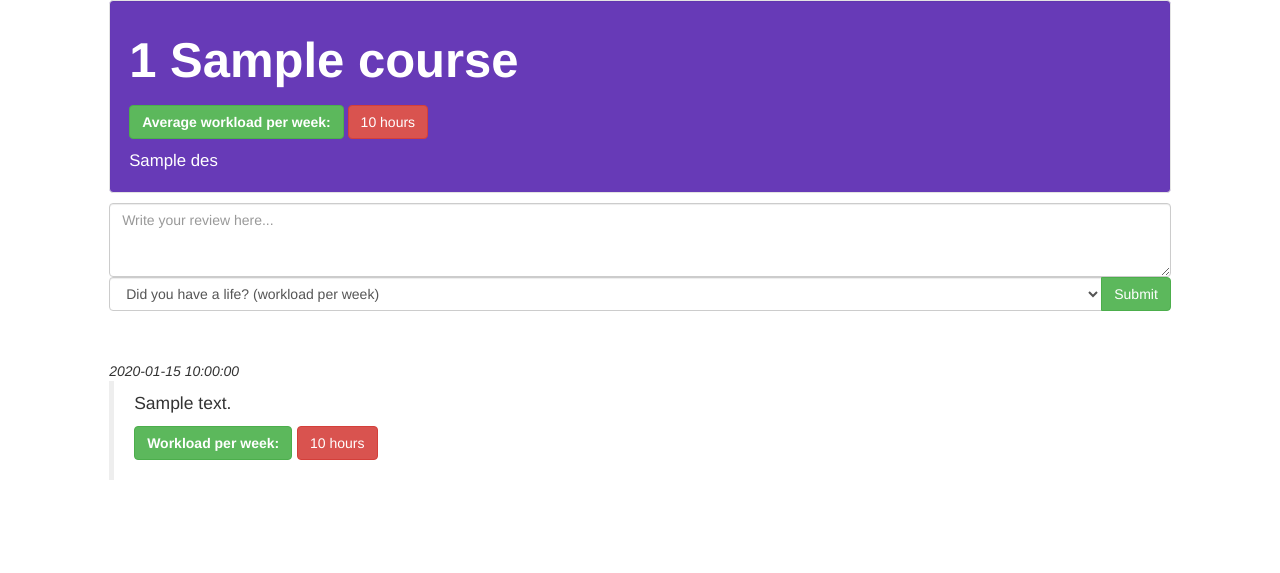
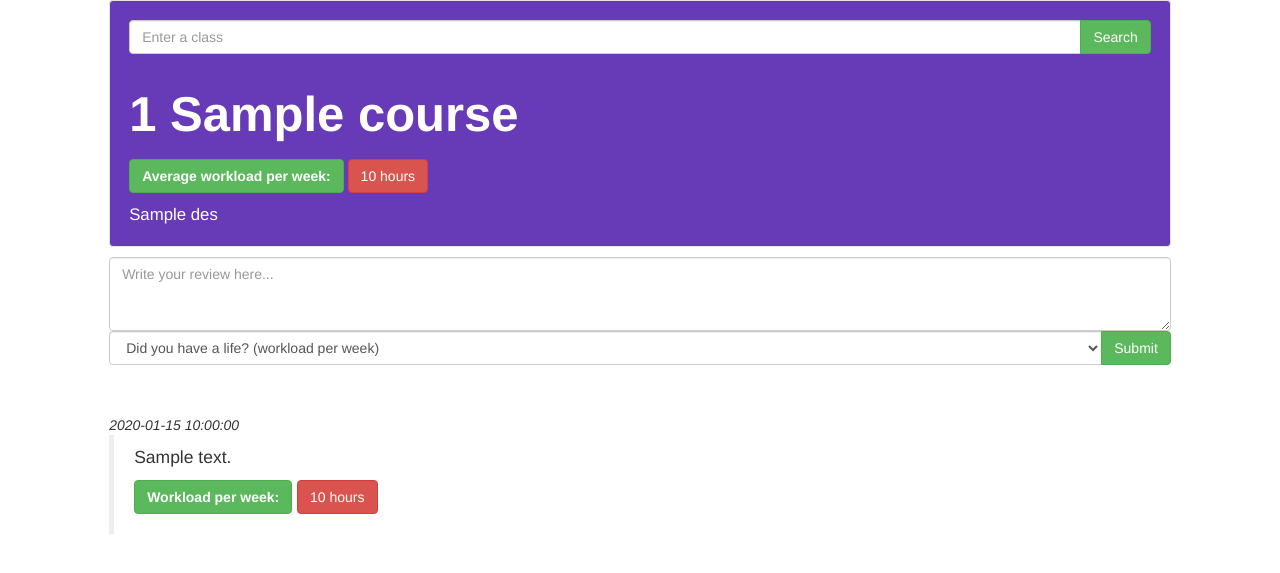
Before and after one commit to bcongdon/illiniclasses.com, a Flask app: template templates/review.html in a window 1280 px wide. Shown: the top 573 px of the page. Run offline with Flask 2, Linux system fonts and the light colour scheme; the template is opened without the code that fills it: values that come from a table or form of the project are taken from there, most other values are stand-ins (such as "Sample title", 1, 10 or a date in 2020); some libraries are stand-ins or nearby versions.

Commit message:
add search bar to review

```diff
--- a/routes.py
+++ b/routes.py
@@ -1,7 +1,7 @@
 from flask import Flask, flash, render_template, request, url_for, redirect
 from data import SearchBar, CourseData
 from flask_pymongo import PyMongo
-#from db_credential import db_name, db_uri 	# For running locally (Heroku config vars for online)
+# from db_credential import db_name, db_uri 	# For running locally (Heroku config vars for online)
 import requests
 from xmljson import badgerfish as bf
 from xml.etree.ElementTree import fromstring
@@ -28,7 +28,7 @@ app.secret_key = 'development-key'
 def index():
 	search_form = SearchBar()
 	if request.method == 'GET':
-		return render_template('index.html', form=search_form)
+		return render_template('index.html', search_bar=search_form)
 
 	elif request.method == 'POST':
 
@@ -85,7 +85,7 @@ def review_page(course):
 				reviews_list = {}
 				get_course['avg_hours'] = 'N/A'
 
-			return render_template('review.html', course=get_course, avg_hours=get_course['avg_hours'],
+			return render_template('review.html', search_bar=search_form, course=get_course, avg_hours=get_course['avg_hours'],
 				avg_color=avg_color, reviews=reviews_list, des=description, form=review_form)
 		else:
 			return redirect(url_for('index'))
--- a/static/css/review-styles.css
+++ b/static/css/review-styles.css
@@ -2,6 +2,10 @@
 	height: 100%;
 	background-color: #673AB7;
 	margin-bottom: 10px;
+}
+
+#search-bar {
+	margin-bottom: 20px;
 }
 
 #course-name {
--- a/templates/index.html
+++ b/templates/index.html
@@ -20,12 +20,12 @@
             <h1 id='title'>Illini Classes</h1>
             <h6 id='crowdsource'>... a crowdsourced course review by UIUC students, for UIUC students</h6>
             <form method='POST'>
-                <div id='search-bar' class='input-group col-md-12'>
+                <div id='search-bar' class='input-group'>
 
-                    {{ form.course_name(class='form-control', placeholder="Enter a class") }}
+                    {{ search_bar.course_name(class='form-control', placeholder="Enter a class") }}
 
                     <span class='input-group-btn'>
-						{{ form.submit(class='btn btn-success')}}
+						{{ search_bar.submit(class='btn btn-success')}}
 					</span>
                 </div>
             </form>
--- a/templates/review.html
+++ b/templates/review.html
@@ -13,10 +13,24 @@
         <div class='col-lg-1 col-md-1 col-sm-0 col-xs-0'></div>
         <div class='col-lg-10 col-md-10 col-sm-12 col-xs-12'>
             <div class='header well'>
+
+                <form method='POST'>
+                    <div id='search-bar' class='input-group'>
+
+                        {{ search_bar.course_name(class='form-control', placeholder="Enter a class") }}
+
+                        <span class='input-group-btn'>
+                            {{ search_bar.submit(class='btn btn-success')}}
+                        </span>
+                    </div>
+                </form>
+
                 <div>
                     <div id='course-name'>
                         <p>
-                            {{ course.course_id }} {{ course.course_name }}
+                            {{ course.course_id }}
+                            {{ course.course_name }}
+
                         </p>
                     </div>
                     <p>
```
